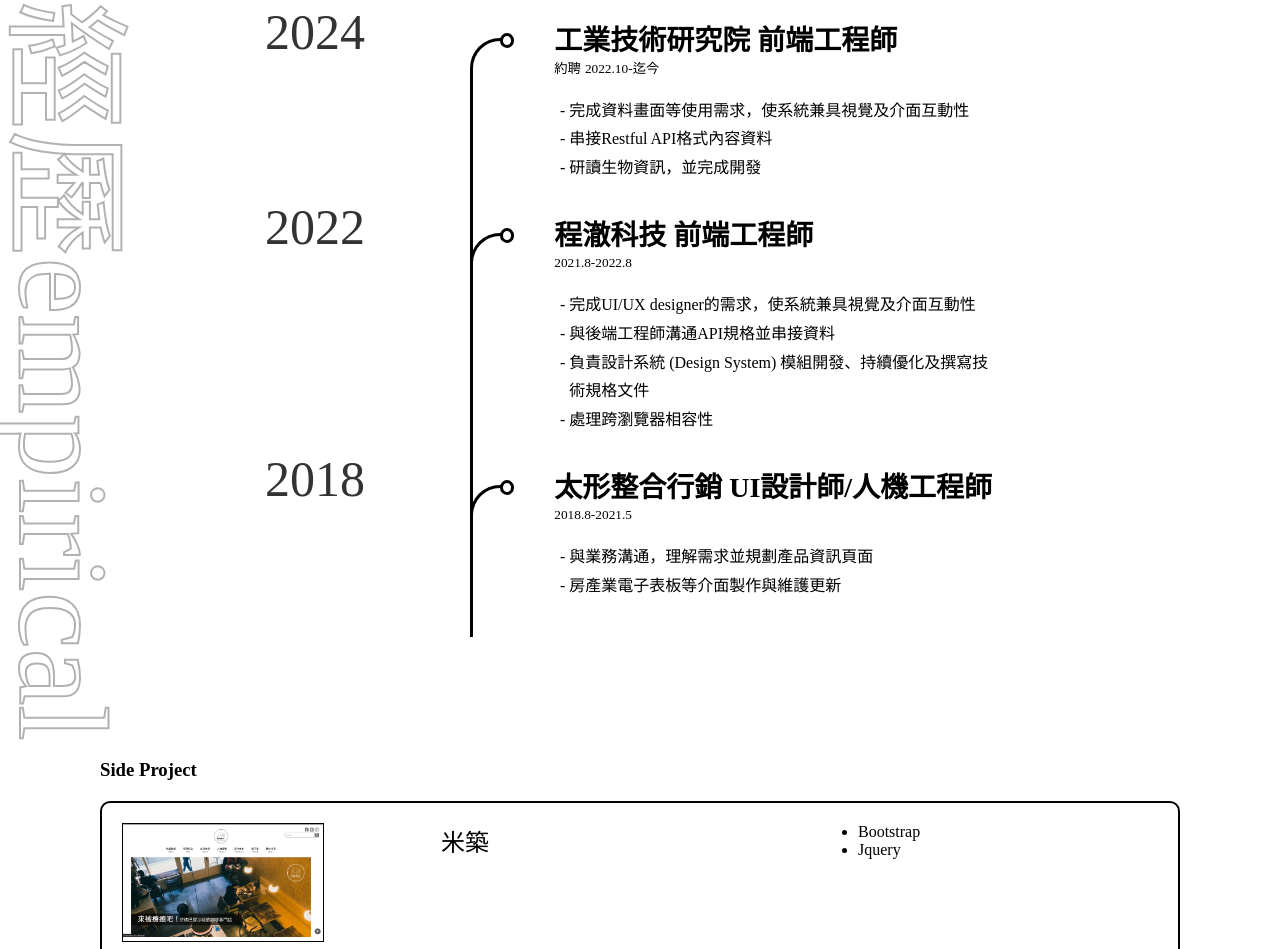
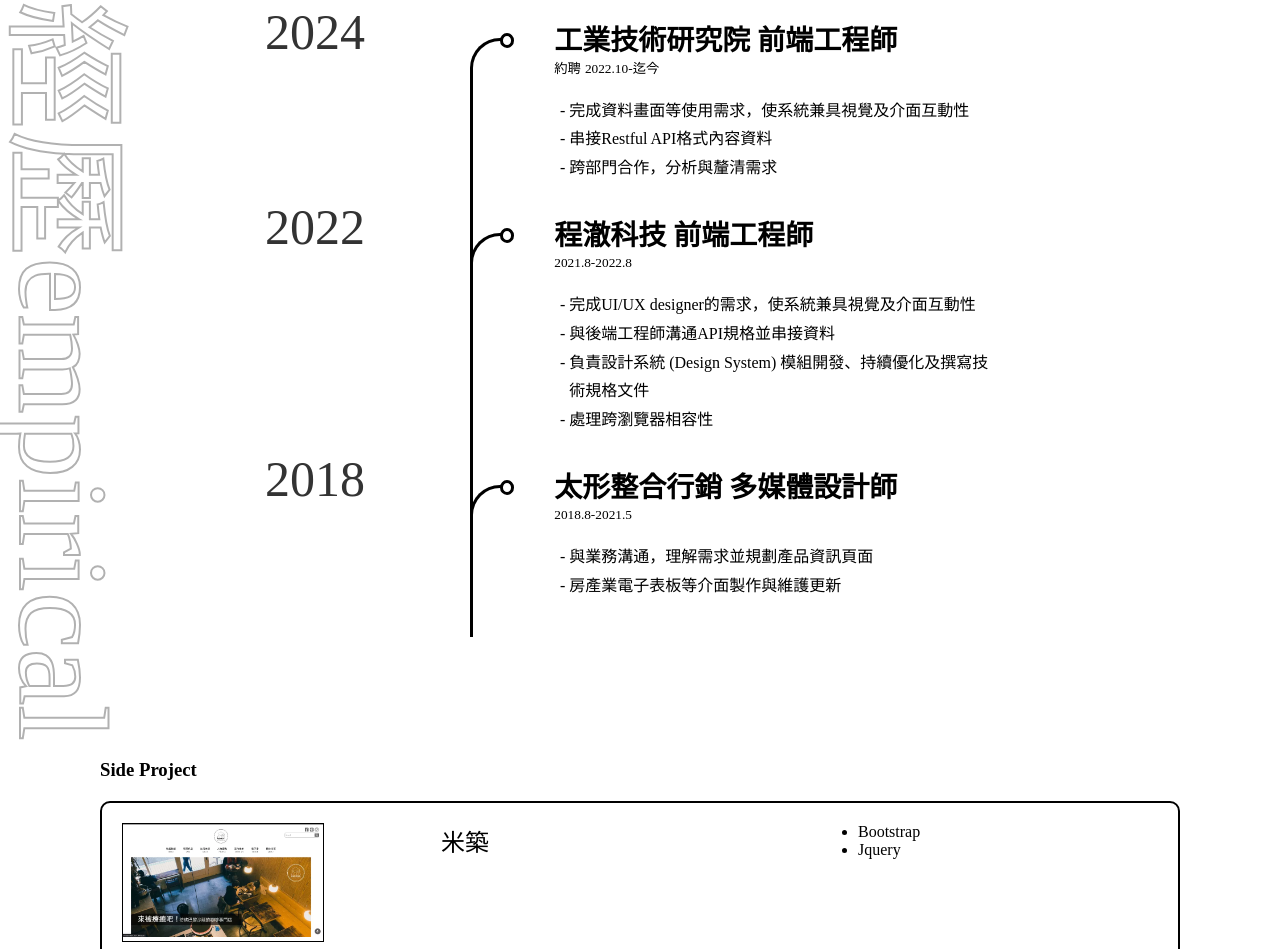
Before and after one commit to deamaruNote/resume, a plain HTML site: page index.html in a window 1280 px wide. Shown: the part 1128-2077 px from the top of the page. Drawn offline with Linux system fonts and the light colour scheme.

Commit message:
20240309

```diff
--- a/index.html
+++ b/index.html
@@ -146,7 +146,7 @@
                 <ul class="content">
                     <li> 完成資料畫面等使用需求，使系統兼具視覺及介面互動性</li>
                     <li> 串接Restful API格式內容資料</li>
-                    <li> 研讀生物資訊，並完成開發 </li>
+                    <li> 跨部門合作，分析與釐清需求 </li>
                     <!-- <li> 研讀人機介面技術，設計符合現代使用者習慣的軟體介面</li> -->
                 </ul>
             </div>
@@ -202,7 +202,7 @@
             <span class="year">2018</span>
             <spen class="dot"></spen>
             <div class="textbox">
-                <h3>太形整合行銷 UI設計師/人機工程師</h3>
+                <h3>太形整合行銷 多媒體設計師</h3>
                 <small>2018.8-2021.5</small>
                 <ul class="content">
                     <li> 與業務溝通，理解需求並規劃產品資訊頁面 </li>
```
